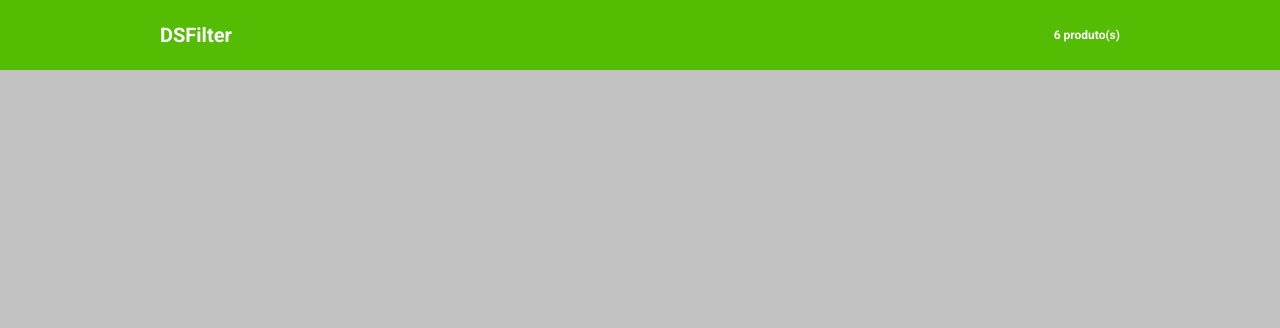
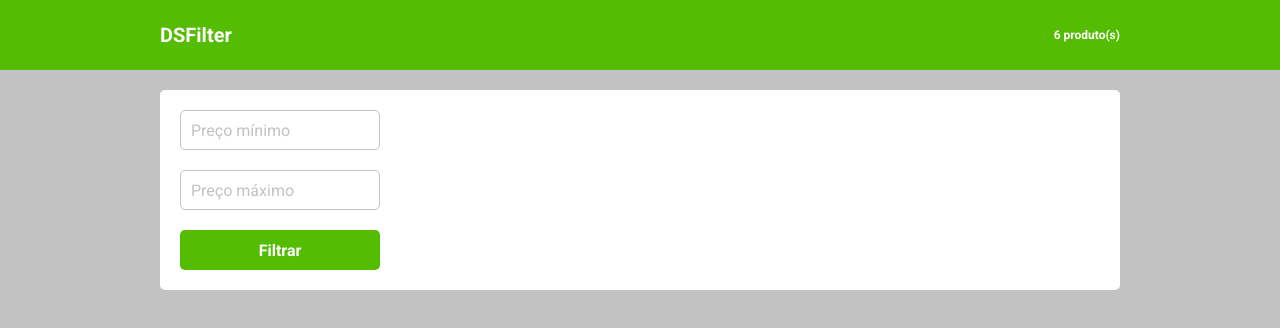
Before and after one commit to VictorB4rros/dsfilter, a React (Vite) app: page / in a window 1280 px wide. Shown: the top 328 px of the page. Built offline with nearby package versions, Linux system fonts and the light colour scheme.

Commit message:
FilterCard layout

```diff
--- a/src/App.tsx
+++ b/src/App.tsx
@@ -1,3 +1,4 @@
+import FilterCard from "./components/FilterCard";
 import Header from "./components/Header";
 
 function App() {
@@ -5,6 +6,7 @@ function App() {
   return (
     <>
       <Header />
+      <FilterCard />
     </>
   );
 }
--- /dev/null
+++ b/src/components/FilterCard/index.tsx
@@ -0,0 +1,26 @@
+import './styles.css';
+
+export default function FilterCard() {
+
+    return (
+        <div className="dsf-container dsf-filter-container mt20">
+            <form className="dsf-form">
+                <input
+                    type="text"
+                    name="minValue"
+                    placeholder="Preço mínimo"
+                    className="dsf-input"
+                />
+                <input
+                    type="text"
+                    name="maxValue"
+                    placeholder="Preço máximo"
+                    className="dsf-input"
+                />
+                <div>
+                    <button type="submit" className="dsf-button" >Filtrar</button>
+                </div>
+            </form>
+        </div>
+    );
+}
--- /dev/null
+++ b/src/components/FilterCard/styles.css
@@ -0,0 +1,39 @@
+.dsf-filter-container {
+    background-color: var(--dsf-color-bg-tertiary);
+    padding: 20px;
+    border-radius: 5px;
+}
+
+.dsf-button {
+    background-color: var(--dsf-color-bg-secondary);
+    height: 40px;
+    width: 200px;
+    border-radius: 5px;
+    text-align: center;
+    align-content: center;
+    color: var(--dsf-color-font-primary);
+    font-size: 16px;
+    font-weight: 700;
+    border: none;
+}
+
+.dsf-input {
+    height: 40px;
+    width: 200px;
+    padding: 10px;
+    border: 1px solid var(--dsf-color-input-border);
+    border-radius: 5px;
+    font-size: 16px;
+    font-weight: 400;
+}
+
+.dsf-input::placeholder {
+    color: var(--dsf-color-font-secondary);
+    font-size: 16px;
+    font-weight: 400;
+}
+
+.dsf-form {
+    display: grid;
+    gap: 20px;
+}
--- a/src/index.css
+++ b/src/index.css
@@ -42,3 +42,7 @@ button {
     max-width: 960px;
     margin: 0 auto;
 }
+
+.mt20 {
+    margin-top: 20px;
+}
```
